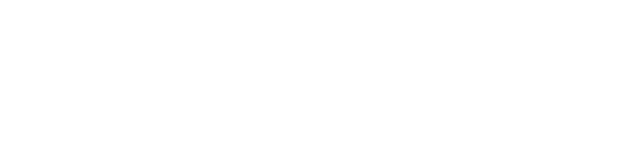
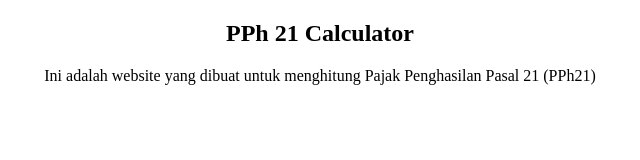
Before and after one commit to ipan-gunawan/PPh21Calculator, a plain HTML site: page index.html in a window 1280 px wide. Shown: the whole page, without its empty margins (320-960 px from the left). Drawn offline with Linux system fonts and the light colour scheme.

Commit message:
Adding font to the file and creating the basic structure of the file

```diff
--- a/index.html
+++ b/index.html
@@ -5,8 +5,28 @@
     <meta name="viewport" content="width=device-width, initial-scale=1.0" />
     <title>PPh 21 Calculator</title>
     <link rel="stylesheet" href="./src/css/style.css" />
+
+    <!-- My Fonts -->
+    <link rel="preconnect" href="https://fonts.googleapis.com" />
+    <link rel="preconnect" href="https://fonts.gstatic.com" crossorigin />
+    <link
+      href="https://fonts.googleapis.com/css2?family=Nunito+Sans:ital,opsz,wght@0,6..12,200..1000;1,6..12,200..1000&display=swap"
+      rel="stylesheet"
+    />
+    <!-- My Fonts End -->
   </head>
   <body>
+    <section id="wrapper">
+      <div class="title">
+        <h1>PPh 21 Calculator</h1>
+      </div>
+      <div class="description">
+        <p>
+          Ini adalah website yang dibuat untuk menghitung Pajak Penghasilan
+          Pasal 21 (PPh21)
+        </p>
+      </div>
+    </section>
     <!-- My Javascript -->
     <script src="/src/script/script.js"></script>
     <!-- My Javascript End -->
--- a/src/css/style.css
+++ b/src/css/style.css
@@ -0,0 +1,7 @@
+#wrapper .title {
+  text-align: center;
+}
+
+#wrapper .description {
+  text-align: center;
+}
```
